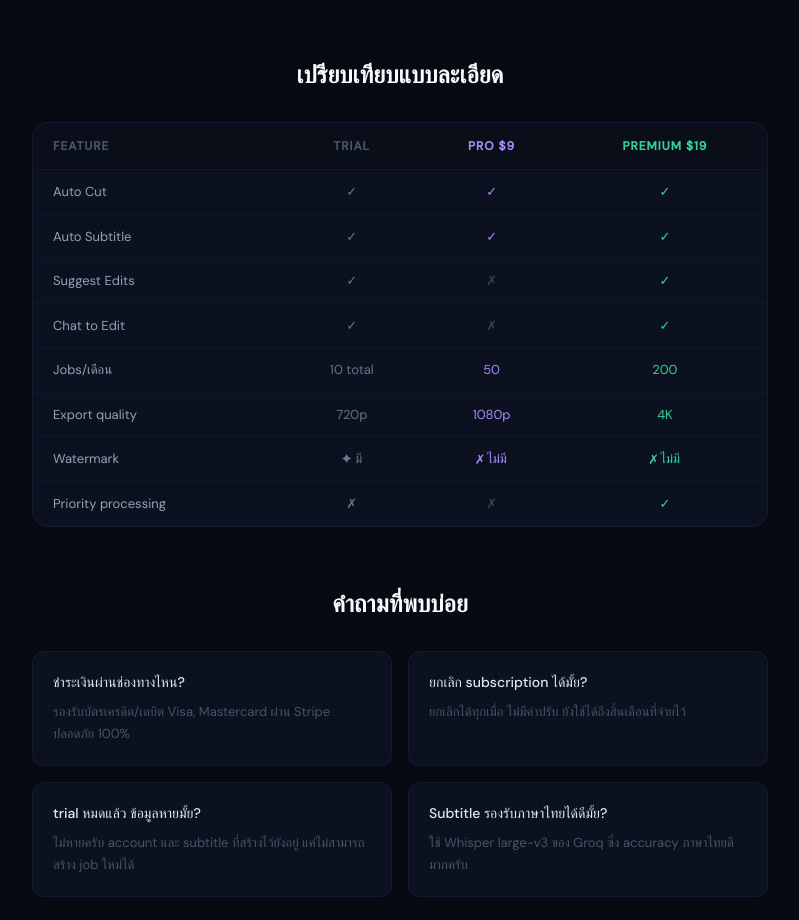
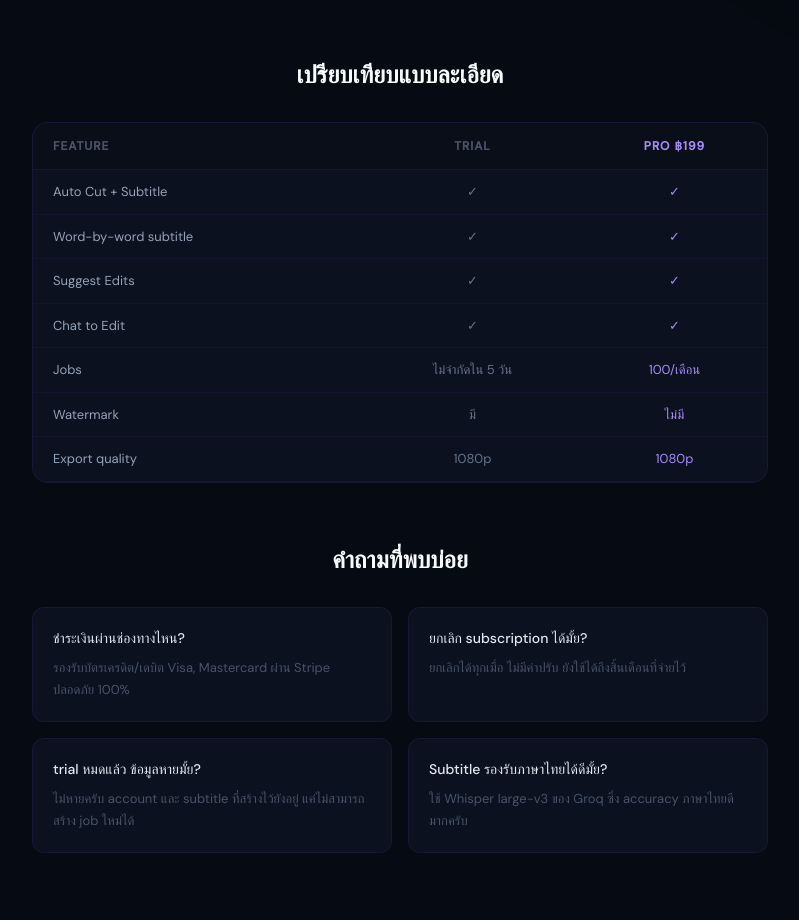
Before and after one commit to SupakornL/cosmix, a React (Vite) app in the folder frontend/: page /pricing in a window 1280 px wide. Shown: the part 848-1768 px from the top of the page, without its empty margins (240-1039 px from the left). Built offline with nearby package versions, Linux system fonts and the light colour scheme.

Commit message:
Fix comparison table to 2 plans

```diff
--- a/frontend/src/pages/PricingPage.tsx
+++ b/frontend/src/pages/PricingPage.tsx
@@ -139,26 +139,23 @@ export default function PricingPage() {
               <tr>
                 <th style={S.th}>Feature</th>
                 <th style={{ ...S.th, textAlign: 'center' as const }}>Trial</th>
-                <th style={{ ...S.th, textAlign: 'center' as const, color: '#A78BFA' }}>Pro $9</th>
-                <th style={{ ...S.th, textAlign: 'center' as const, color: '#34D399' }}>Premium $19</th>
+                <th style={{ ...S.th, textAlign: 'center' as const, color: '#A78BFA' }}>Pro ฿199</th>
               </tr>
             </thead>
             <tbody>
               {[
-                ['Auto Cut', '✓', '✓', '✓'],
-                ['Auto Subtitle', '✓', '✓', '✓'],
-                ['Suggest Edits', '✓', '✗', '✓'],
-                ['Chat to Edit', '✓', '✗', '✓'],
-                ['Jobs/เดือน', '10 total', '50', '200'],
-                ['Export quality', '720p', '1080p', '4K'],
-                ['Watermark', '✦ มี', '✗ ไม่มี', '✗ ไม่มี'],
-                ['Priority processing', '✗', '✗', '✓'],
-              ].map(([feature, trial, pro, premium]) => (
+                ['Auto Cut + Subtitle', '✓', '✓'],
+                ['Word-by-word subtitle', '✓', '✓'],
+                ['Suggest Edits', '✓', '✓'],
+                ['Chat to Edit', '✓', '✓'],
+                ['Jobs', 'ไม่จำกัดใน 5 วัน', '100/เดือน'],
+                ['Watermark', 'มี', 'ไม่มี'],
+                ['Export quality', '1080p', '1080p'],
+              ].map(([feature, trial, pro]) => (
                 <tr key={feature as string} style={S.tr} className="compare-row">
                   <td style={S.td}>{feature}</td>
                   <td style={{ ...S.td, textAlign: 'center' as const, color: '#64748B' }}>{trial}</td>
-                  <td style={{ ...S.td, textAlign: 'center' as const, color: pro === '✗' ? '#374151' : '#A78BFA' }}>{pro}</td>
-                  <td style={{ ...S.td, textAlign: 'center' as const, color: premium === '✗' ? '#374151' : '#34D399' }}>{premium}</td>
+                  <td style={{ ...S.td, textAlign: 'center' as const, color: pro === 'มี' ? '#374151' : '#A78BFA' }}>{pro}</td>
                 </tr>
               ))}
             </tbody>
```
